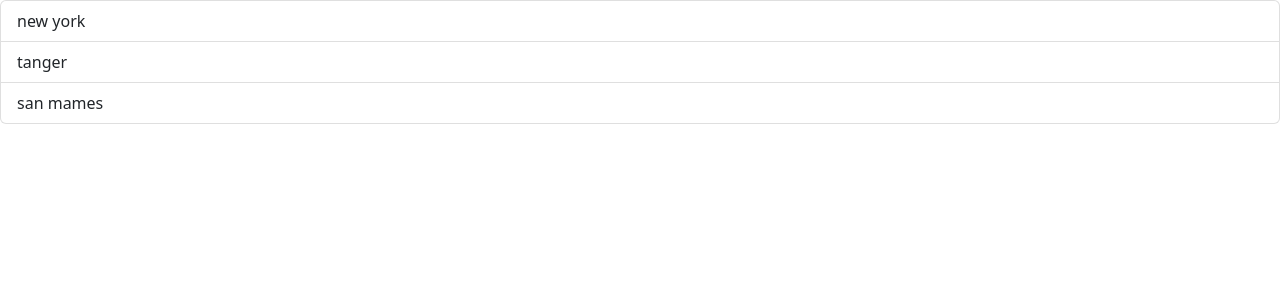
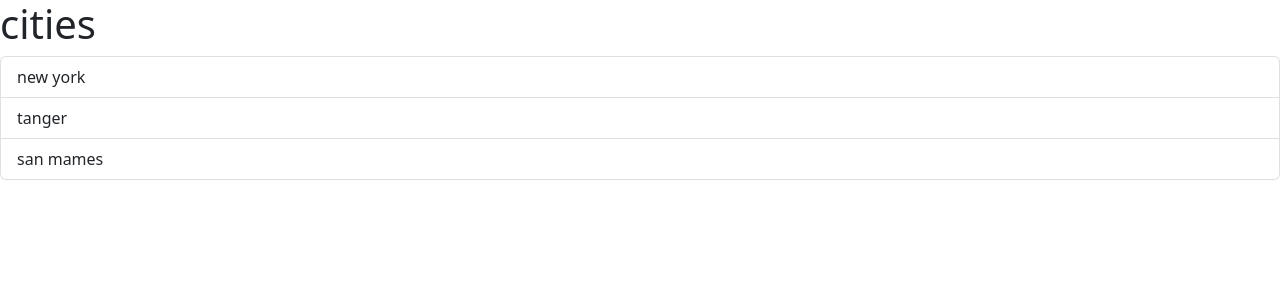
Before and after one commit to AmzylMohcine/react-application-typescript, a React (Vite) app: page / in a window 1280 px wide. Shown: the top 300 px of the page. Built offline with nearby package versions, Linux system fonts and the light colour scheme.

Commit message:
props & usestate

```diff
--- a/src/App.tsx
+++ b/src/App.tsx
@@ -1,8 +1,9 @@
-import ListGroup from "./Components/listGroup"
+import ListGroup from "./Components/ListGroup"
 function App() {
+  const items = ["new york", "tanger", "san mames"]
   return (
     <div>
-      <ListGroup />
+      <ListGroup items={items} heading={"cities"} />
     </div>
   )
 }
--- a/src/Components/ListGroup.tsx
+++ b/src/Components/ListGroup.tsx
@@ -1,13 +1,25 @@
-import { MouseEvent } from "react"
-function ListGroup() {
-  const items = ["new york", "tanger", "san mames"]
+import { useState } from "react"
+
+interface Props {
+  items: string[]
+  heading: string
+}
+function ListGroup({ items, heading }: Props) {
+  const [selectedIndex, setSelectedIndex] = useState(-1)
 
   return (
     <>
+      <h1> {heading} </h1>
       {items.length === 0 && <p> No result</p>}
       <ul className="list-group">
         {items.map((item, index) => (
-          <li className="list-group-item" key={index} onClick={(event: MouseEvent) => console.log(event.clientX)}>
+          <li
+            className={selectedIndex === index ? "list-group-item active" : "list-group-item"}
+            key={index}
+            onClick={() => {
+              setSelectedIndex(index)
+            }}
+          >
             {item}
           </li>
         ))}
@@ -15,5 +27,4 @@
     </>
   )
 }
-
 export default ListGroup
```
